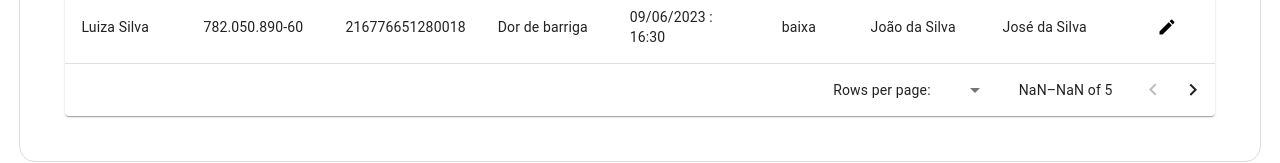
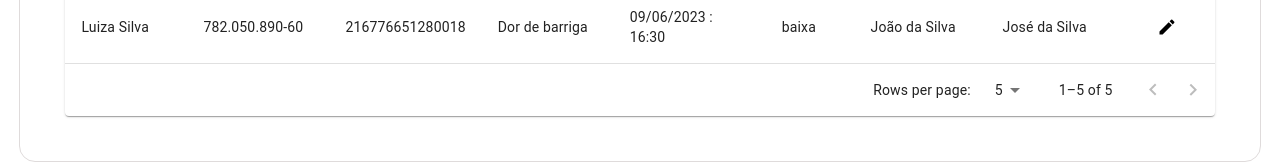
Before and after one commit to GMDorneles/agendamento-consultas, a React (Vite) app: page / in a window 1280 px wide. Shown: the part 646-809 px from the top of the page. Built offline with nearby package versions, Linux system fonts and the light colour scheme.

Commit message:
fix: bug na paginação

```diff
--- a/src/components/Tabela.jsx
+++ b/src/components/Tabela.jsx
@@ -1,5 +1,4 @@
-import EditIcon from "@mui/icons-material/Edit";
-import { Button } from "@mui/material";
+import { useState } from "react";
 import Paper from "@mui/material/Paper";
 import Table from "@mui/material/Table";
 import TableBody from "@mui/material/TableBody";
@@ -8,7 +7,8 @@ import TableContainer from "@mui/material/TableContainer";
 import TableHead from "@mui/material/TableHead";
 import TablePagination from "@mui/material/TablePagination";
 import TableRow from "@mui/material/TableRow";
-import { useState } from "react";
+import { Button } from "@mui/material";
+import EditIcon from "@mui/icons-material/Edit";
 import { Link } from "react-router-dom";
 import { mascaraCpf } from "../utils/mascaraCpf";
 
@@ -67,17 +67,17 @@ const columns = [
 ];
 
 export function Tabela({ agendamentos }) {
-  const [page, setPage] = useState(0);
-  const [linhasPag, setlinhasPag] = useState(5);
+  const [pag, setPag] = useState(0);
+  const [linhasPag, setLinhasPag] = useState(5);
 
-  const mudarPag = (event, newPage) => {
-    setPage(newPage);
+  const mudarPag = (event, novaPag) => {
+    setPag(novaPag);
   };
 
-  //quantas linhas serão exibidas
-  const definirLinhasPag = (event) => {
-    setlinhasPag(+event.target.value);
-    setPage(0);
+  //quantas linhas serão exibidas na tabela
+  const mudarLinhasPag = (event) => {
+    setLinhasPag(+event.target.value);
+    setPag(0);
   };
 
   return (
@@ -102,7 +102,7 @@ export function Tabela({ agendamentos }) {
           </TableHead>
           <TableBody>
             {agendamentos
-              .slice(page * linhasPag, page * linhasPag + linhasPag)
+              .slice(pag * linhasPag, pag * linhasPag + linhasPag)
               .map((agendamento, i) => {
                 return (
                   <TableRow hover role="checkbox" tabIndex={-1} key={i}>
@@ -133,13 +133,13 @@ export function Tabela({ agendamentos }) {
         </Table>
       </TableContainer>
       <TablePagination
-        linhasPagOptions={[5, 10, 15]}
+        rowsPerPageOptions={[5, 10, 15]}
         component="div"
         count={agendamentos?.length}
-        linhasPag={linhasPag}
-        page={page}
+        rowsPerPage={linhasPag}
+        page={pag}
         onPageChange={mudarPag}
-        onlinhasPagChange={definirLinhasPag}
+        onRowsPerPageChange={mudarLinhasPag}
       />
     </Paper>
   );
```
